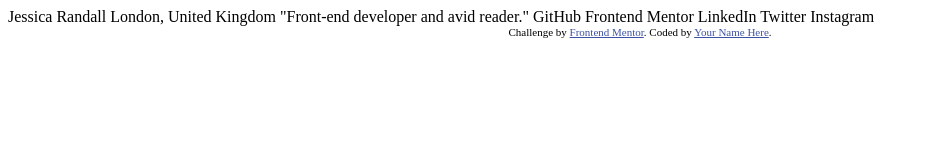
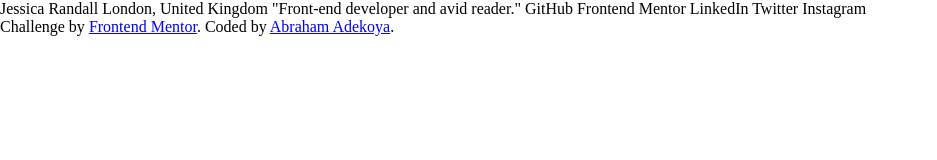
Before and after one commit to dekzyd/social-links-profile, a plain HTML site: page index.html in a window 1280 px wide. Shown: the whole page, without its empty margins (0-937 px from the left). Drawn offline with Linux system fonts and the light colour scheme.

Commit message:
add stylesheet

```diff
--- a/index.html
+++ b/index.html
@@ -1,34 +1,29 @@
 <!DOCTYPE html>
 <html lang="en">
   <head>
-  <meta charset="UTF-8">
-  <meta name="viewport" content="width=device-width, initial-scale=1.0"> <!-- displays site properly based on user's device -->
+    <meta charset="UTF-8" />
+    <meta name="viewport" content="width=device-width, initial-scale=1.0" />
+    <!-- displays site properly based on user's device -->
 
-  <link rel="icon" type="image/png" sizes="32x32" href="./assets/images/favicon-32x32.png">
+    <link
+      rel="icon"
+      type="image/png"
+      sizes="32x32"
+      href="./assets/images/favicon-32x32.png"
+    />
+    <link rel="stylesheet" href="styles.css" />
 
     <title>Frontend Mentor | Social links profile</title>
-
-  <!-- Feel free to remove these styles or customise in your own stylesheet 👍 -->
-  <style>
-    .attribution { font-size: 11px; text-align: center; }
-    .attribution a { color: hsl(228, 45%, 44%); }
-  </style>
   </head>
   <body>
-
-  Jessica Randall
-  London, United Kingdom
-  "Front-end developer and avid reader."
-
-  GitHub
-  Frontend Mentor
-  LinkedIn
-  Twitter
-  Instagram
+    Jessica Randall London, United Kingdom "Front-end developer and avid
+    reader." GitHub Frontend Mentor LinkedIn Twitter Instagram
 
     <div class="attribution">
-    Challenge by <a href="https://www.frontendmentor.io?ref=challenge" target="_blank">Frontend Mentor</a>.
-    Coded by <a href="#">Your Name Here</a>.
+      Challenge by
+      <a href="https://www.frontendmentor.io?ref=challenge" target="_blank"
+        >Frontend Mentor</a
+      >. Coded by <a href="#">Abraham Adekoya</a>.
     </div>
   </body>
 </html>
--- /dev/null
+++ b/styles.css
@@ -0,0 +1,5 @@
+* {
+  padding: 0;
+  margin: 0;
+  box-sizing: border-box;
+}
```
Lines whose indentation alone changed are shown as unchanged.
